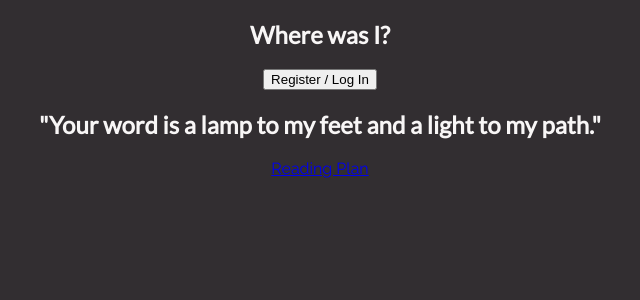
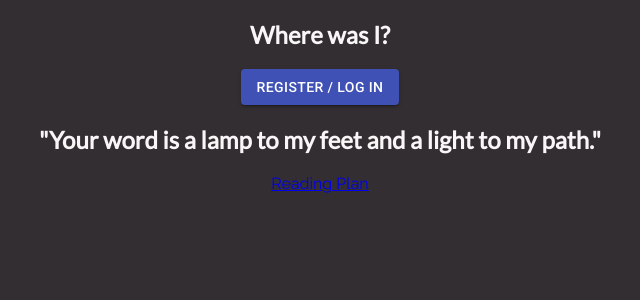
Before and after one commit to coleenhuang/Where-was-I, a React app: page / in a window 1280 px wide. Shown: the top 300 px of the page, without its empty margins (320-960 px from the left). Built offline with nearby package versions, Linux system fonts and the light colour scheme.

Commit message:
implemented material ui button

```diff
--- a/src/client/auth/authButton.js
+++ b/src/client/auth/authButton.js
@@ -1,16 +1,17 @@
 import React from "react";
 import { useAuth0 } from "@auth0/auth0-react";
+import Button from '@material-ui/core/Button'
 
 export default () => {
   const { isAuthenticated, loginWithRedirect, logout } = useAuth0();
 
   return (
       isAuthenticated?
-    <button onClick={() => logout({ returnTo: window.location.origin })}>
+    <Button variant='contained' color='primary' onClick={() => logout({ returnTo: window.location.origin })}>
       Log Out
-    </button> :
-    <button onClick={() => loginWithRedirect()}>
+    </Button> :
+    <Button variant='contained' color='primary' onClick={() => loginWithRedirect()}>
       Register / Log In
-    </button>
+    </Button>
   );
 };
```
